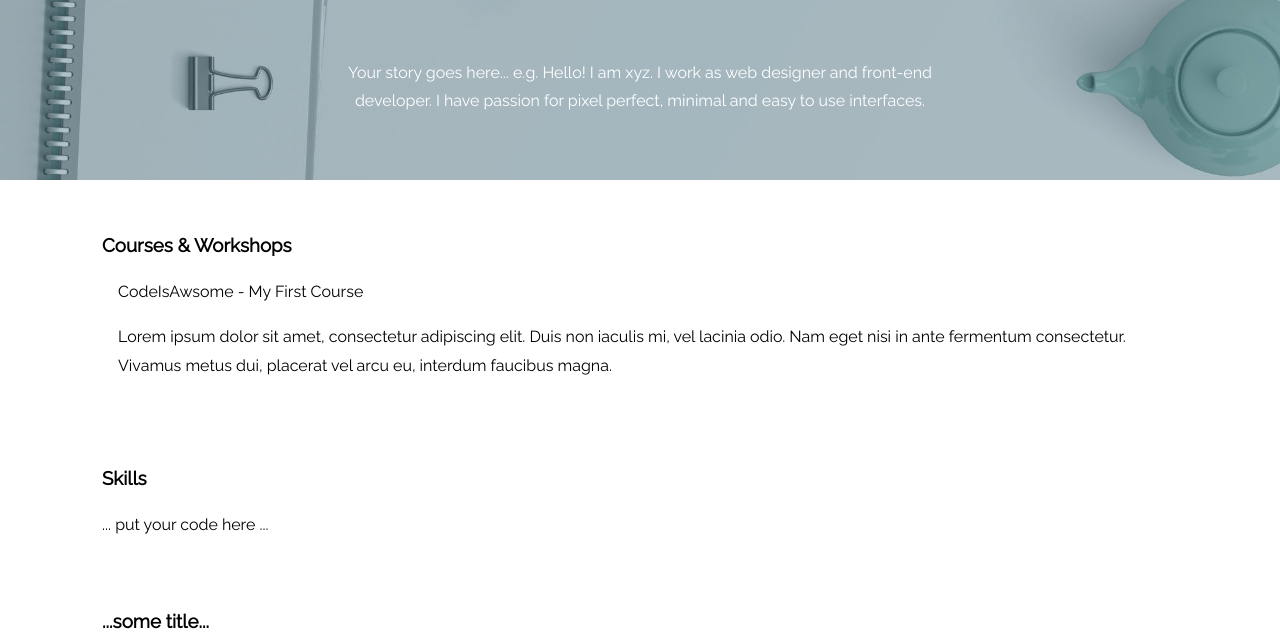
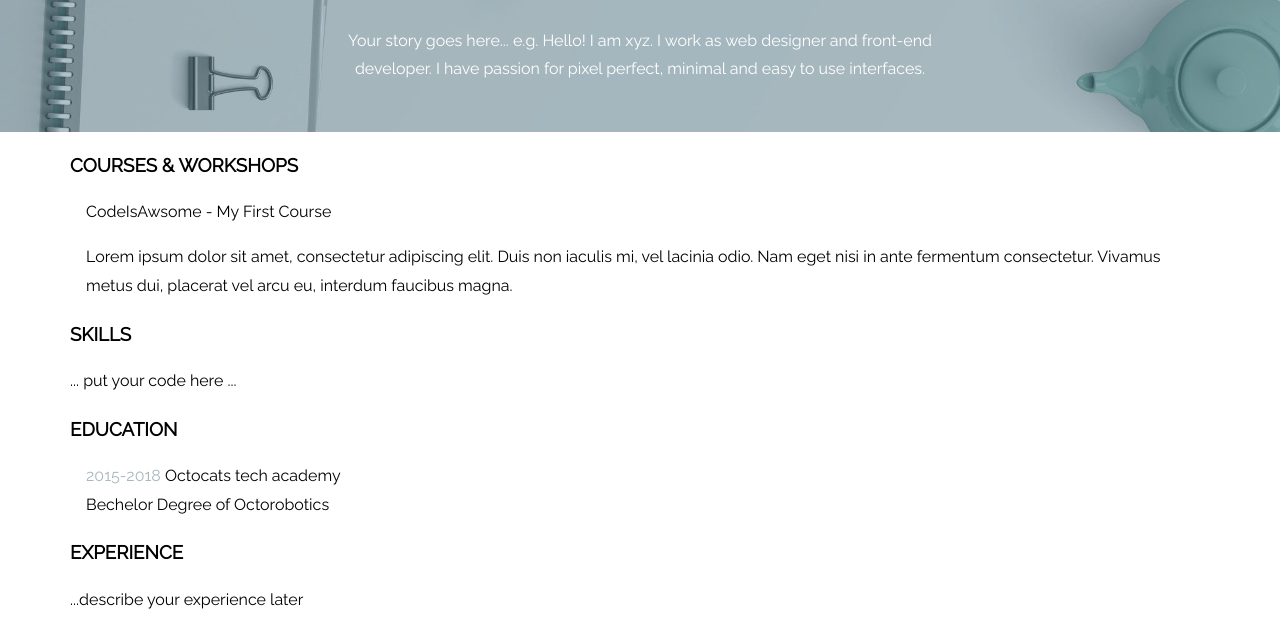
Before and after one commit to dora1996/MyCV, a plain HTML site: page index.html in a window 1280 px wide. Shown: the part 258-902 px from the top of the page. Drawn offline with Linux system fonts and the light colour scheme.

Commit message:
new commit

```diff
--- a/index.html
+++ b/index.html
@@ -42,7 +42,7 @@
 			</section>
 			<!-- Education -->
 			<section>
-				<h3>...some title...</h3>
+				<h3>Education</h3>
 	      <article>
 	        <div class='school'>
 	          <span>2015-2018</span> Octocats tech academy
@@ -53,8 +53,11 @@
 	      </article>
 			</section>
 			<!-- Experience / Projects / Portfolio ... -->
+           <section>
+		   <h3>Experience</h3>
+		   </section>
 
-			...put more sections here ...
+		   ...describe your experience later <!--my  comment-->
 
 		</main>
 		<footer>
--- a/style.css
+++ b/style.css
@@ -11,9 +11,10 @@ article {
   padding:0 1em;
 }
 
-section{
+main section: not(:last-child) {
   margin: 1em;
   padding: 1em;
+  border-bottom: 1px solid grey;
 }
 
 header, main, footer {
@@ -27,20 +28,16 @@ header {
   background-image: url('img/bg.jpg');
   background-position: fixed;
   color: white;
-
-
 }
 
 header section {
   margin: 0 auto;
   max-width: 640px;
-
 }
 
 .header-logo {
 	max-width: 150px;
 	border-radius: 75px;
-
 }
 
 h1 {
@@ -68,3 +65,8 @@ main {
 footer {
  padding: 1em;
 }
+
+h3{
+	text-transform: uppercase;
+	font-weight: bold;
+}
```
